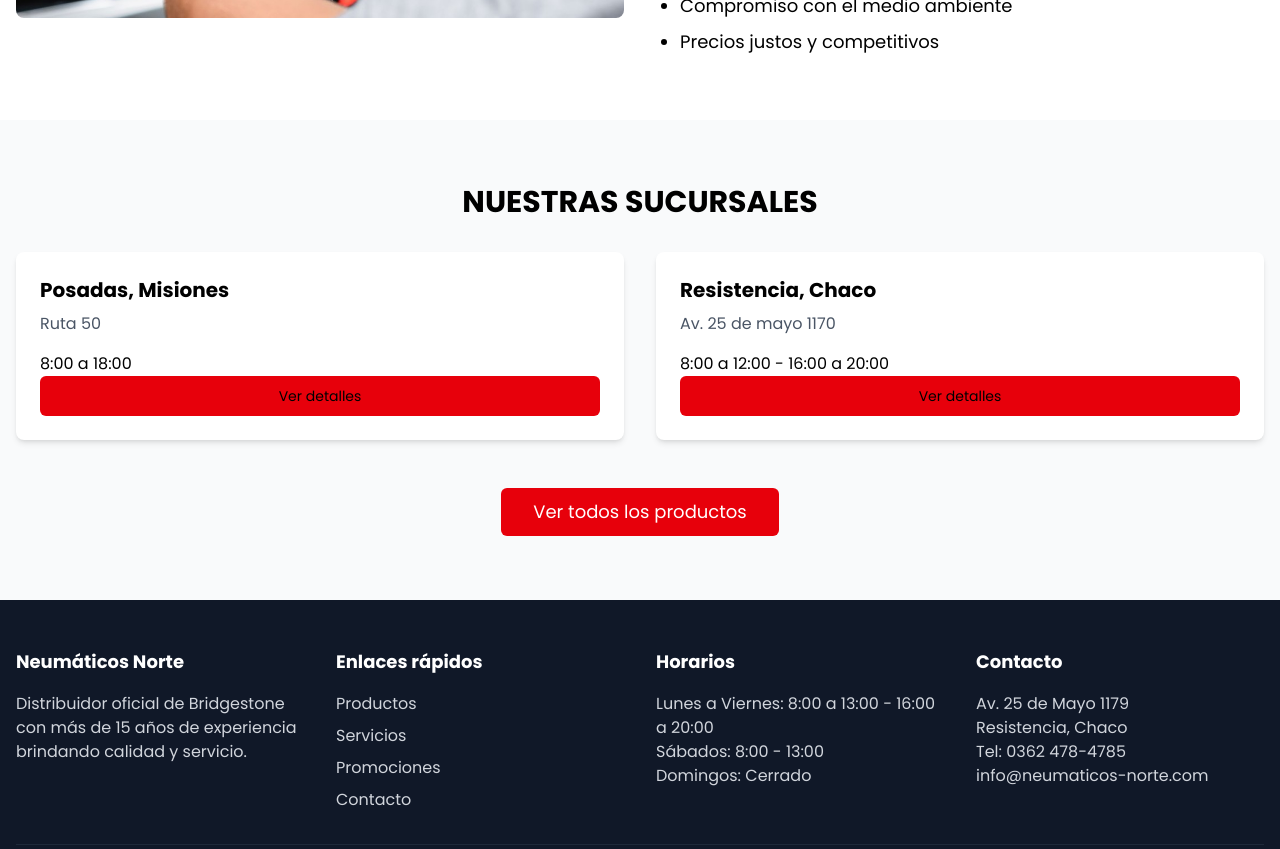
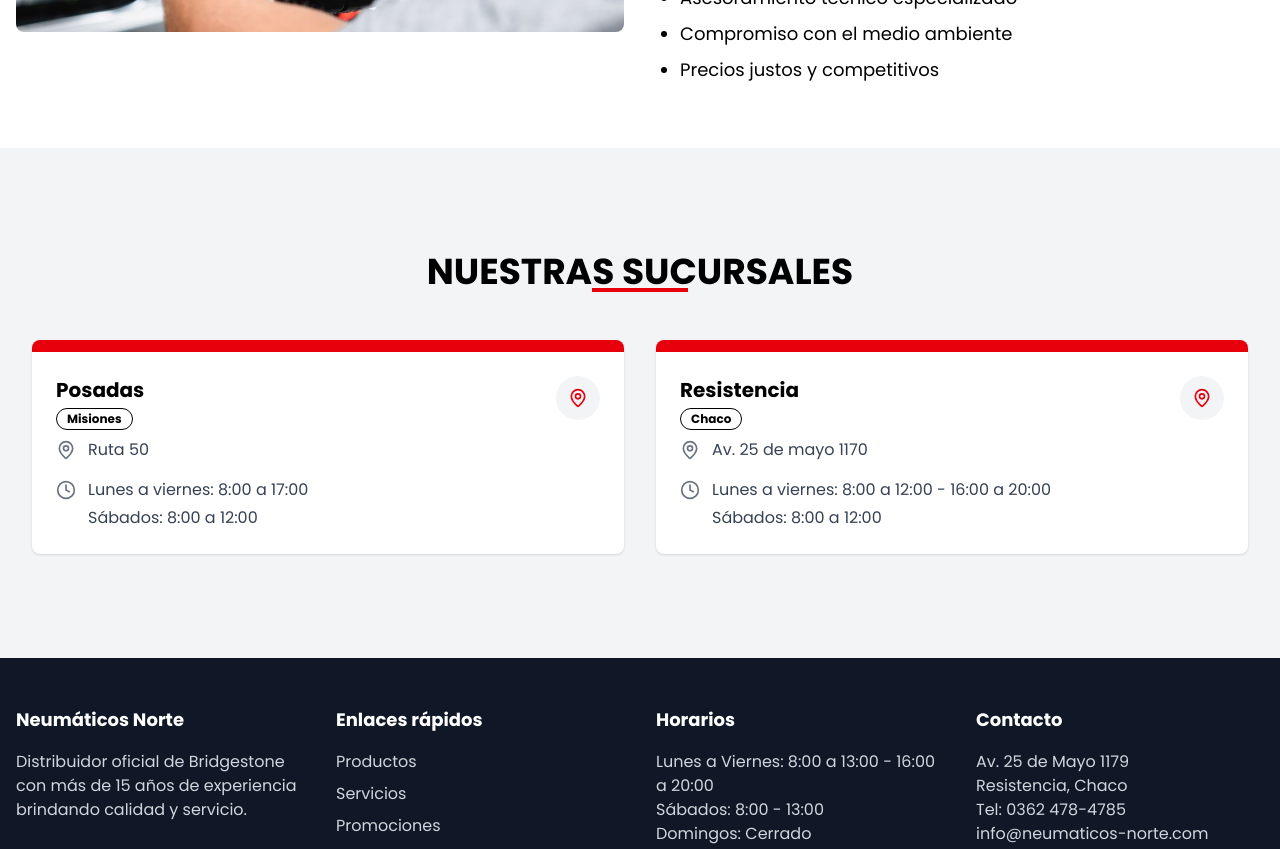
Before and after one commit to deniseurbanija/neumaticos-norte, a Next.js app: page / in a window 1280 px wide. Shown: the part 1060-1909 px from the top of the page. Built offline with nearby package versions, Linux system fonts and the light colour scheme.

Commit message:
styles for badge section

```diff
--- a/app/page.tsx
+++ b/app/page.tsx
@@ -12,7 +12,7 @@
       <div className="container mx-auto px-4 py-16">
         <MisionValores />
       </div>
-      <div className="bg-gray-50 py-16">
+      <div className="bg-gray-100">
         <div className="container mx-auto px-4">
           <Sucursales />
         </div>
--- a/components/mision-valores.tsx
+++ b/components/mision-valores.tsx
@@ -14,8 +14,9 @@
       </div>
 
       <div className="order-1 md:order-2">
-        <h2 className="text-2xl sm:text-3xl font-bold mb-4 md:mb-6">
-          MISIÓN Y VALORES
+        <h2 className="text-3xl md:text-4xl font-bold text-center mb-12 relative">
+        <span className="relative z-10">MISION Y VALORES</span>
+        <span className="absolute bottom-0 left-1/2 transform -translate-x-1/2 w-32 h-1 bg-gray-400"></span>
         </h2>
         <p className="text-base md:text-lg mb-3 md:mb-4">
           En Neumáticos Norte, como distribuidor oficial de Bridgestone y Firestone,
--- a/components/sucursales.tsx
+++ b/components/sucursales.tsx
@@ -1,57 +1,79 @@
-import Image from "next/image";
-import { Button } from "@/components/ui/button";
+"use client"
 
-const sucursales = [
+import { MapPin, Clock } from "lucide-react"
+import { Card, CardContent, CardHeader } from "./ui/card"
+import { Badge } from "./ui/badge"
+
+interface BranchProps {
+  name: string
+  location: string
+  address: string
+  weekdayHours: string
+  weekendHours: string
+}
+
+const branches: BranchProps[] = [
   {
-    id: 1,
-    city: "Posadas, Misiones",
-    ubication:
-      "Ruta 50",
-    description: "8:00 a 18:00",
+    name: "Posadas",
+    location: "Misiones",
+    address: "Ruta 50",
+    weekdayHours: "Lunes a viernes: 8:00 a 17:00",
+    weekendHours: "Sábados: 8:00 a 12:00",
   },
   {
-    id: 2,
-    city: "Resistencia, Chaco",
-    ubication:
-      "Av. 25 de mayo 1170",
-    description: "8:00 a 12:00 - 16:00 a 20:00",
+    name: "Resistencia",
+    location: "Chaco",
+    address: "Av. 25 de mayo 1170",
+    weekdayHours: "Lunes a viernes: 8:00 a 12:00 - 16:00 a 20:00",
+    weekendHours: "Sábados: 8:00 a 12:00",
   },
-];
+]
 
 export default function Sucursales() {
   return (
-    <div id="sucursales">
-      <h2 className="text-2xl sm:text-3xl font-bold mb-6 md:mb-8 text-center">
-        NUESTRAS SUCURSALES
-      </h2>
+    <div className="bg-gray-100 py-16 my-10">
+      <div className="container mx-auto px-4">
+        <h2 className="text-3xl md:text-4xl font-bold text-center mb-12 relative">
+          <span className="relative z-10">NUESTRAS SUCURSALES</span>
+          <span className="absolute bottom-0 left-1/2 transform -translate-x-1/2 w-24 h-1 bg-red-600"></span>
+        </h2>
 
-      <div className="grid grid-cols-2 sm:grid-cols-2 lg:grid-cols-2 gap-2 md:gap-8">
-        {sucursales.map((sucursal) => (
-          <div
-            key={sucursal.id}
-            className="bg-white rounded-lg shadow-md overflow-hidden"
-          >
-            <div className="p-4 md:p-6">
-              <h3 className="text-lg md:text-xl font-bold mb-2">
-                {sucursal.city}
-              </h3>
-              <p className="text-gray-600 text-sm md:text-base mb-4">
-                {sucursal.ubication}
-              </p>
-              <p>{sucursal.description}</p>
-              <Button className="w-full bg-red-600 hover:bg-red-700">
-                Ver detalles
-              </Button>
-            </div>
-          </div>
-        ))}
-      </div>
+        <div className="grid grid-cols-1 md:grid-cols-2 gap-8">
+          {branches.map((branch, index) => (
+            <Card key={index} className="bg-white overflow-hidden transition-all duration-300 hover:shadow-lg border-0 shadow">
+              <div className="h-3 bg-red-600"></div>
+              <CardHeader className="pb-2">
+                <div className="flex justify-between items-start">
+                  <div>
+                    <h3 className="text-xl font-bold">{branch.name}</h3>
+                    <Badge variant="outline" className="mt-1">
+                      {branch.location}
+                    </Badge>
+                  </div>
+                  <div className="bg-gray-100 p-3 rounded-full">
+                    <MapPin className="h-5 w-5 text-red-600" />
+                  </div>
+                </div>
+              </CardHeader>
 
-      <div className="mt-8 md:mt-12 text-center">
-        <Button className="bg-red-600 hover:bg-red-700 text-white px-6 py-2 md:px-8 md:py-6 text-base md:text-lg">
-          Ver todos los productos
-        </Button>
+              <CardContent className="space-y-4">
+                <div className="flex items-start gap-3">
+                  <MapPin className="h-5 w-5 text-gray-500 mt-0.5" />
+                  <p className="text-gray-700">{branch.address}</p>
+                </div>
+
+                <div className="flex items-start gap-3">
+                  <Clock className="h-5 w-5 text-gray-500 mt-0.5" />
+                  <div className="space-y-1">
+                    <p className="text-gray-700">{branch.weekdayHours}</p>
+                    <p className="text-gray-700">{branch.weekendHours}</p>
+                  </div>
+                </div>
+              </CardContent>
+            </Card>
+          ))}
+        </div>
       </div>
     </div>
-  );
+  )
 }
--- /dev/null
+++ b/components/ui/badge.tsx
@@ -0,0 +1,29 @@
+import type * as React from "react"
+import { cva, type VariantProps } from "class-variance-authority"
+
+import { cn } from "@/lib/utils"
+
+const badgeVariants = cva(
+  "inline-flex items-center rounded-full border px-2.5 py-0.5 text-xs font-semibold transition-colors focus:outline-none focus:ring-2 focus:ring-ring focus:ring-offset-2",
+  {
+    variants: {
+      variant: {
+        default: "border-transparent bg-primary text-primary-foreground hover:bg-primary/80",
+        secondary: "border-transparent bg-secondary text-secondary-foreground hover:bg-secondary/80",
+        destructive: "border-transparent bg-destructive text-destructive-foreground hover:bg-destructive/80",
+        outline: "text-foreground",
+      },
+    },
+    defaultVariants: {
+      variant: "default",
+    },
+  },
+)
+
+export interface BadgeProps extends React.HTMLAttributes<HTMLDivElement>, VariantProps<typeof badgeVariants> {}
+
+function Badge({ className, variant, ...props }: BadgeProps) {
+  return <div className={cn(badgeVariants({ variant }), className)} {...props} />
+}
+
+export { Badge, badgeVariants }
--- /dev/null
+++ b/components/ui/card.tsx
@@ -0,0 +1,37 @@
+import * as React from "react"
+
+import { cn } from "@/lib/utils"
+
+const Card = React.forwardRef<HTMLDivElement, React.HTMLAttributes<HTMLDivElement>>(({ className, ...props }, ref) => (
+  <div ref={ref} className={cn("rounded-lg border bg-card text-card-foreground shadow-sm", className)} {...props} />
+))
+Card.displayName = "Card"
+
+const CardHeader = React.forwardRef<HTMLDivElement, React.HTMLAttributes<HTMLDivElement>>(
+  ({ className, ...props }, ref) => (
+    <div ref={ref} className={cn("flex flex-col space-y-1.5 p-6", className)} {...props} />
+  ),
+)
+CardHeader.displayName = "CardHeader"
+
+const CardTitle = React.forwardRef<HTMLParagraphElement, React.HTMLAttributes<HTMLHeadingElement>>(
+  ({ className, ...props }, ref) => (
+    <h3 ref={ref} className={cn("text-2xl font-semibold leading-none tracking-tight", className)} {...props} />
+  ),
+)
+CardTitle.displayName = "CardTitle"
+
+const CardDescription = React.forwardRef<HTMLParagraphElement, React.HTMLAttributes<HTMLParagraphElement>>(
+  ({ className, ...props }, ref) => (
+    <p ref={ref} className={cn("text-sm text-muted-foreground", className)} {...props} />
+  ),
+)
+CardDescription.displayName = "CardDescription"
+
+const CardContent = React.forwardRef<HTMLDivElement, React.HTMLAttributes<HTMLDivElement>>(
+  ({ className, ...props }, ref) => <div ref={ref} className={cn("p-6 pt-0", className)} {...props} />,
+)
+CardContent.displayName = "CardContent"
+
+
+export { Card, CardHeader, CardTitle, CardDescription, CardContent }
```
